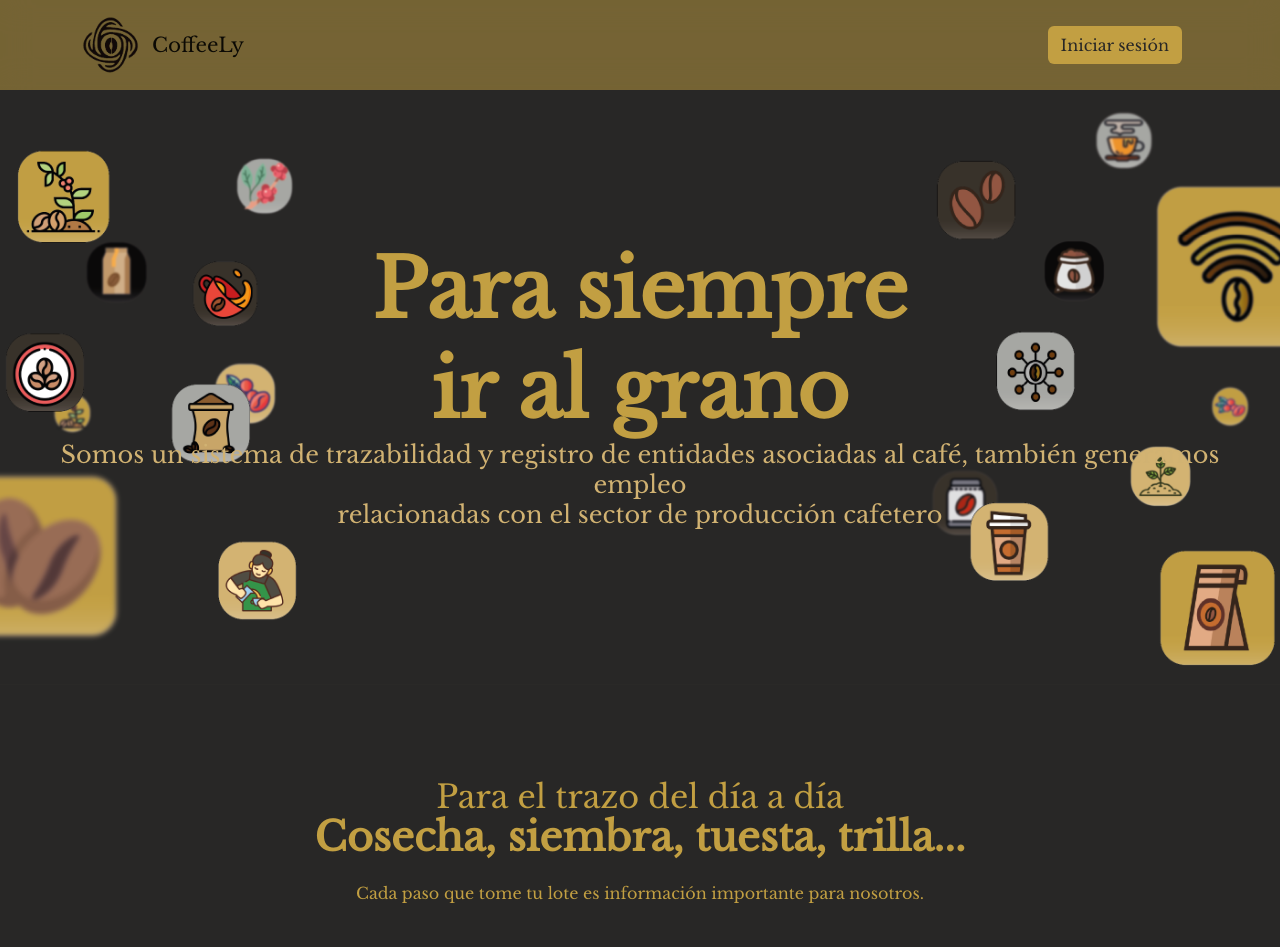
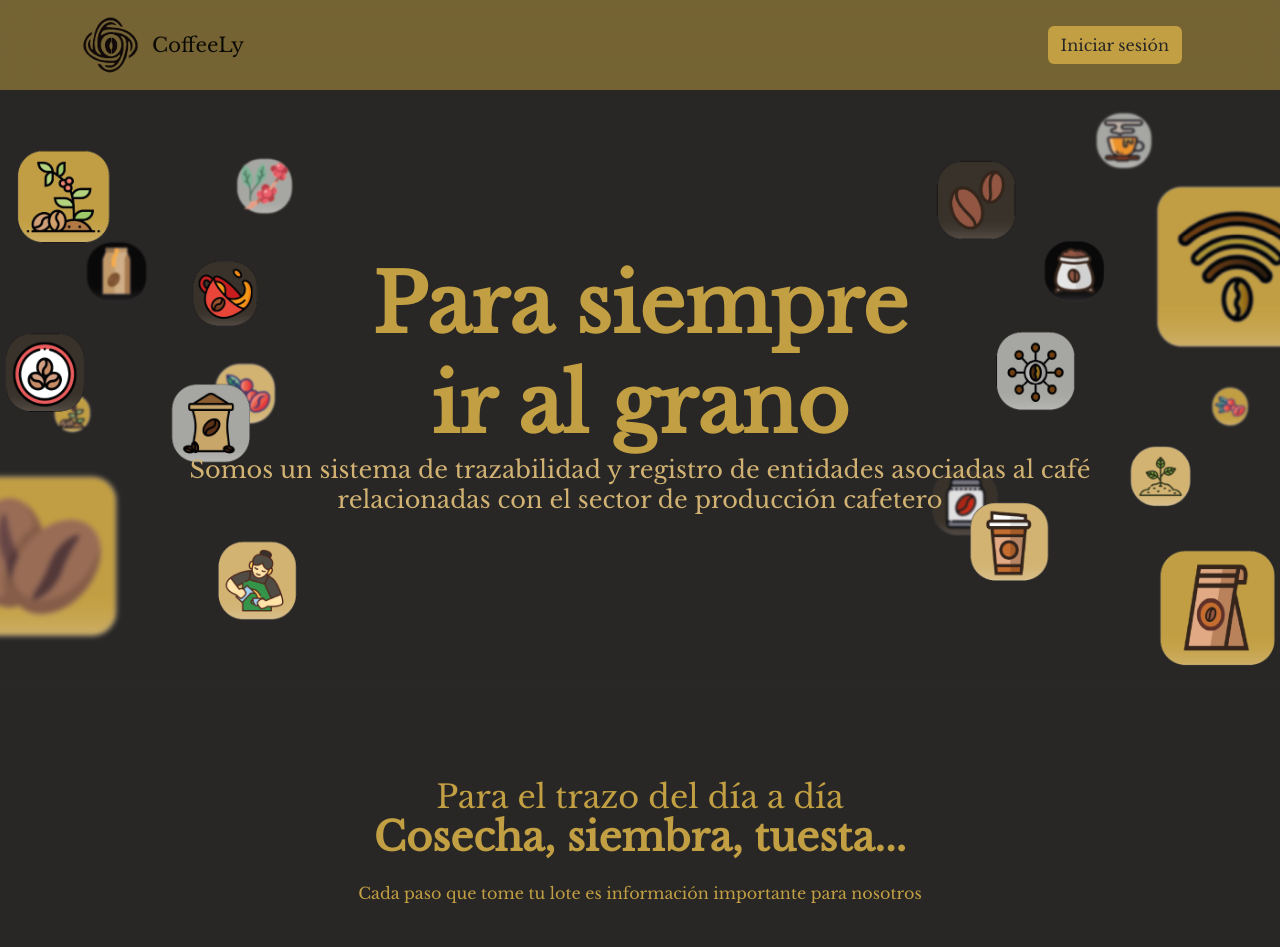
Before and after one commit to SantisanR2/CoffeeLy_FE, an Angular app: page / in a window 1280 px wide. Shown: the top 947 px of the page. Built offline with nearby package versions, Linux system fonts and the light colour scheme.

Commit message:
devuelta a la normalidad

```diff
--- a/src/app/home/page/page.component.html
+++ b/src/app/home/page/page.component.html
@@ -6,7 +6,7 @@
     <div class="contenedor" data-bss-scroll-zoom="true" data-bss-scroll-zoom-speed="0.3" style="background: url(&quot;assets/banner_home.png&quot;) center / cover;">
         <div class="text-center d-flex flex-column justify-content-center align-items-center py-4 px-3 hero-content" style="/*background: #282726;*/">
             <h1 class="display-1 fw-bold" id="titulo" style="--bs-primary: #C29F42;--bs-primary-rgb: 194,159,66;--bs-secondary: #282726;--bs-secondary-rgb: 40,39,38;color: #C29F42;font-family: Basker;z-index: 100;line-height: normal;">Para siempre<br>ir al grano</h1>
-            <p id="encabezado" style="color: #D1B272;font-family: Basker;z-index: 100; line-height: 30px;">Somos un sistema de trazabilidad y registro de entidades asociadas al café, también generamos empleo<br>relacionadas con el sector de producción cafetero</p>
+            <p id="encabezado" style="color: #D1B272;font-family: Basker;z-index: 100; line-height: 30px;">Somos un sistema de trazabilidad y registro de entidades asociadas al café<br>relacionadas con el sector de producción cafetero</p>
         </div>
     </div>
 </section>
@@ -15,8 +15,8 @@
         <div class="row">
             <div class="col-md-12 text-center py-5">
                 <h1 style="color: #C29F42;font-family: Basker;font-size: xx-large;">Para el trazo del día a día</h1>
-                <h3 class="display-6 fw-bold mb-4" style="color: #C29F42;font-family: Basker;">Cosecha, siembra, tuesta, trilla...</h3>
-                <p style="color: #C29F42;font-family: Basker;">Cada paso que tome tu lote es información importante para nosotros.</p>
+                <h3 class="display-6 fw-bold mb-4" style="color: #C29F42;font-family: Basker;">Cosecha, siembra, tuesta...</h3>
+                <p style="color: #C29F42;font-family: Basker;">Cada paso que tome tu lote es información importante para nosotros </p>
             </div>
         </div>
     </div>
```
